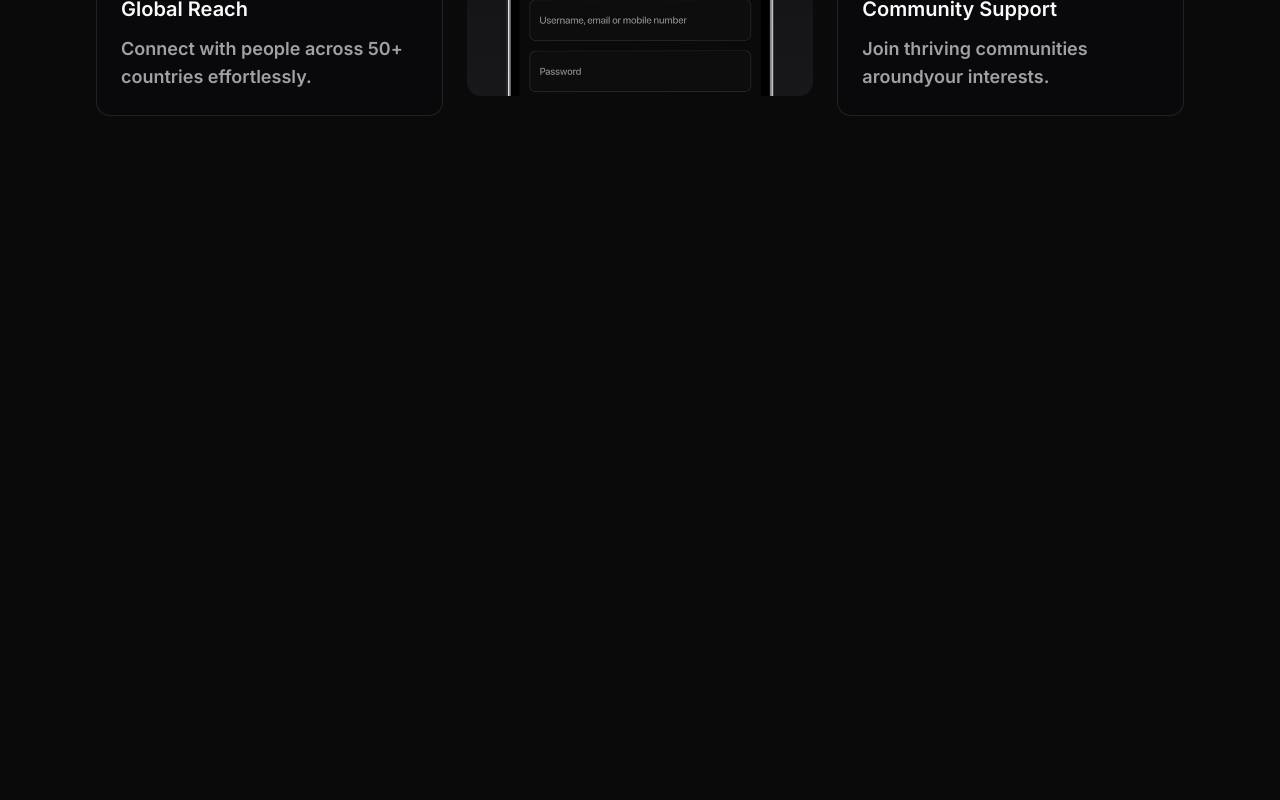
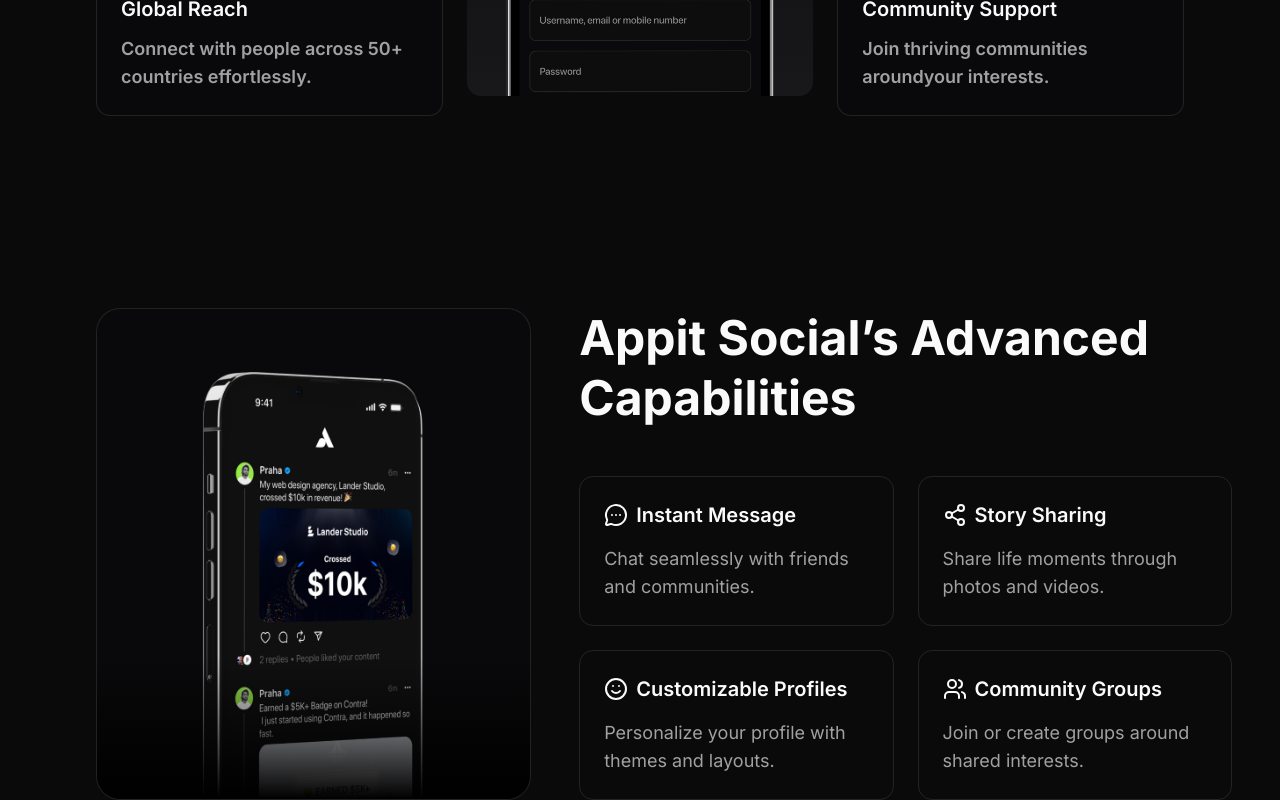
Before and after one commit to Nayanchandrakar/Appit, a Next.js app: page / in a window 1280 px wide. Shown: the part 2958-3758 px from the top of the page. Before the commit the page ends 3074 px from the top, so only its background shows below. Built offline with nearby package versions, Linux system fonts and the light colour scheme.

Commit message:
added: social capabilities section

```diff
--- a/app/page.tsx
+++ b/app/page.tsx
@@ -1,6 +1,7 @@
 import { HeroBanner } from "@/components/pages/home/sections/hero-banner"
 import { HeroSection } from "@/components/pages/home/sections/hero-section"
 import { AppBenefits } from "@/components/pages/home/sections/hero-section/app-benefits"
+import { SocialCapabilities } from "@/components/pages/home/sections/hero-section/social-capabilities"
 import { SocialExperience } from "@/components/pages/home/sections/hero-section/social-experience"
 import { TrustedCompanies } from "@/components/pages/home/sections/hero-section/trusted-companies"
 
@@ -12,6 +13,7 @@
       <TrustedCompanies />
       <SocialExperience />
       <AppBenefits />
+      <SocialCapabilities />
     </>
   )
 }
--- /dev/null
+++ b/components/pages/home/sections/hero-section/social-capabilities.tsx
@@ -0,0 +1,69 @@
+import { Container } from "@/components/global/container"
+import { MessageCircleMore, Share, Share2, Smile, Users } from "lucide-react"
+import Image from "next/image"
+
+export const SocialCapabilities = () => {
+  return (
+    <Container className="mt-32 md:mt-48 grid grid-cols-1 xl:grid-cols-[40%_60%] gap-24 xl:gap-12 mx-auto max-w-6xl">
+      <div className="relative bg-zinc-950 xl:border xl:rounded-3xl flex items-end justify-center overflow-hidden min-h-[39rem]xl:min-h-fit">
+        <Image
+          src="/capabilities/image.png"
+          width={1000}
+          height={1000}
+          sizes="100vw"
+          alt="capability-image"
+          className="w-[16rem] xl:w-[14rem] bottom-0 absolute"
+        />
+        <div className="absolute bg-gradient-to-b from-transparent to-black w-full h-36 bottom-0" />
+      </div>
+
+      <div className="mx-auto max-w-xl md:max-w-3xl">
+        <h3 className="text-3xl leading-tight sm:text-4xl md:text-5xl text-center xl:text-start font-bold ">
+          Appit Social’s Advanced Capabilities
+        </h3>
+
+        <div className="grid grid-cols-1 md:grid-cols-2 gap-6 mt-12">
+          <div className="flex flex-col gap-4 items-start border p-6 rounded-xl">
+            <span className="text-xl flex items-center gap-2 font-semibold">
+              <MessageCircleMore className="size-6" />
+              Instant Message
+            </span>
+            <p className="text-lg text-muted-foreground">
+              Chat seamlessly with friends and communities.
+            </p>
+          </div>
+
+          <div className="flex flex-col gap-4 items-start border p-6 rounded-xl">
+            <span className="text-xl flex items-center gap-2 font-semibold">
+              <Share2 className="size-6" />
+              Story Sharing
+            </span>
+            <p className="text-lg text-muted-foreground">
+              Share life moments through photos and videos.
+            </p>
+          </div>
+
+          <div className="flex flex-col gap-4 items-start border p-6 rounded-xl">
+            <span className="text-xl flex items-center gap-2 font-semibold">
+              <Smile className="size-6" />
+              Customizable Profiles
+            </span>
+            <p className="text-lg text-muted-foreground">
+              Personalize your profile with themes and layouts.
+            </p>
+          </div>
+
+          <div className="flex flex-col gap-4 items-start border p-6 rounded-xl">
+            <span className="text-xl flex items-center gap-2 font-semibold">
+              <Users className="size-6" />
+              Community Groups
+            </span>
+            <p className="text-lg text-muted-foreground">
+              Join or create groups around shared interests.
+            </p>
+          </div>
+        </div>
+      </div>
+    </Container>
+  )
+}
--- a/components/pages/home/sections/hero-section/trusted-companies.tsx
+++ b/components/pages/home/sections/hero-section/trusted-companies.tsx
@@ -16,7 +16,7 @@
 export const TrustedCompanies = () => {
   return (
     <Container asChild>
-      <section className="flex items-center justify-center flex-col gap-9 mt-28 sm:mt-32">
+      <section className="flex items-center justify-center flex-col gap-9 mt-28 sm:mt-32 overflow-hidden">
         <h3 className="text-lg font-semibold text-center">
           Trusted by 1000+ businesses across the world
         </h3>
```
Also changed, not shown: public/capabilities/image.png (added).
